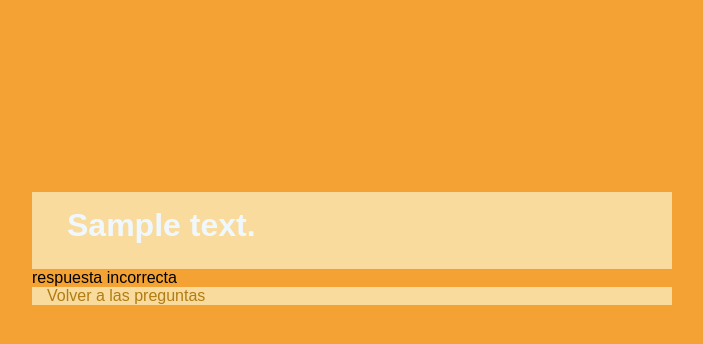
After one commit to jwf12/QuizGame, a Django app: template polls/templates/polls/results2.html in a window 1280 px wide. The commit adds this page. Shown: the top 344 px of the page, without its empty margins (288-991 px from the left). Run offline with Django 3.2, Linux system fonts and the light colour scheme; the template is opened without the code that fills it: most values are stand-ins (such as "Sample title", 1, 10 or a date in 2020).

Commit message:
file results2

```diff
--- a/polls/templates/polls/answ.html
+++ b/polls/templates/polls/answ.html
@@ -9,14 +9,12 @@
         <h1>{{question.question_text}}</h1>
         <fieldset>
 
-
             {% if error_massage %}
                 <p><strong>{{error_massage}}</strong></p>
             {% endif %}
 
 
             {% for choice in question.choice_set.all %}
-
             <input
                 type="radio"
                 name="choice"
@@ -27,8 +25,8 @@
                 {{choice.choice_text}}
             </label>
             <br>
+            {% endfor %}
 
-            {% endfor %}
         </fieldset>
         <input type="submit" value="Votar">
     </form>
--- /dev/null
+++ b/polls/templates/polls/results2.html
@@ -0,0 +1,10 @@
+{% extends 'base.html' %}
+
+
+{% block content %}
+<div class="questions_main">
+    <h1>{{ question.question_text }}</h1>
+    <p>respuesta incorrecta</p>
+    <a href="{% url 'polls:index' %}">Volver a las preguntas</a>
+</div>
+{% endblock content %}
```
Also changed, not shown: polls/views.py (+3 -4 lines).
